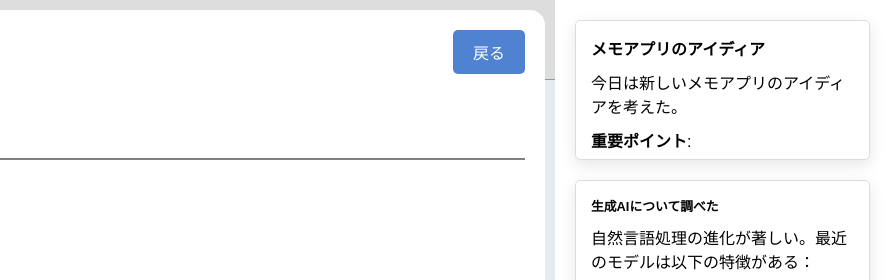
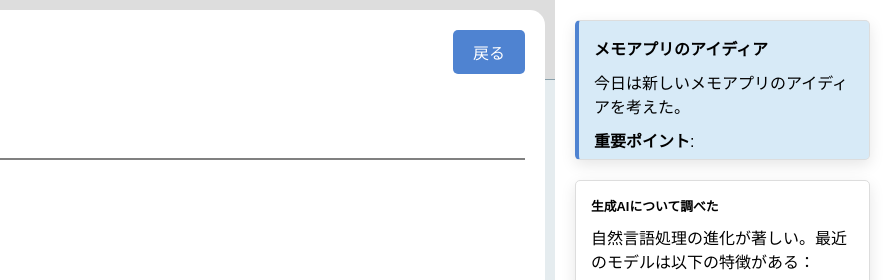
Before and after one commit to yuu-ux/similarian, a plain HTML site: page index.html in a window 1280 px wide. Both pictures are taken after a click on the element 354 px from the left and 306 px from the top of the page. Shown: the top 280 px of the page, 390-1280 px from the left. Drawn offline with nearby package versions, Linux system fonts and the light colour scheme; some packages are replaced by stand-ins of ours.

Commit message:
メモ選択時に背景色を変更

```diff
--- a/scripts/memo.js
+++ b/scripts/memo.js
@@ -172,6 +172,17 @@ function openMemo(id) {
     const memoDetailDateText = document.querySelector('.memo-detail-date-text');
     const sideMemos = document.querySelector('.side-memos');
 
+    // 選択状態をリセット
+    document.querySelectorAll('.memo-item.selected, .side-memo-item.selected').forEach(item => {
+        item.classList.remove('selected');
+    });
+
+    // メインリストの選択状態を更新
+    const selectedMemoItem = document.querySelector(`.memo-item[data-id="${id}"]`);
+    if (selectedMemoItem) {
+        selectedMemoItem.classList.add('selected');
+    }
+
     // id に対応するメモデータを取得
     const memo = memoData.find(memo => memo.id === id);
     if (!memo) return;
@@ -184,15 +195,25 @@ function openMemo(id) {
     // サイドメモに他のメモを並べる
     sideMemos.innerHTML = '';
     memoData.forEach(m => {
-        let sideItem = document.createElement('div');
-        sideItem.className = 'side-memo-item';
-        sideItem.innerHTML = marked.parse(m.text);
-        sideItem.onclick = () => openMemo(m.id);
-        sideMemos.appendChild(sideItem);
+        if (m.id !== id) {
+            let sideItem = document.createElement('div');
+            sideItem.className = 'side-memo-item';
+            sideItem.setAttribute('data-id', m.id);
+            sideItem.innerHTML = marked.parse(m.text);
+            sideItem.onclick = () => openMemo(m.id);
+            sideMemos.appendChild(sideItem);
+        } else {
+            // 選択されているメモをサイドメモにも表示し、選択状態にする
+            let sideItem = document.createElement('div');
+            sideItem.className = 'side-memo-item selected';
+            sideItem.setAttribute('data-id', m.id);
+            sideItem.innerHTML = marked.parse(m.text);
+            sideItem.onclick = () => openMemo(m.id);
+            sideMemos.appendChild(sideItem);
+        }
     });
 
-    // **表示切り替え**
-    console.log("openMemo: memo-list を非表示にし、memo-emb を表示");
+    // 表示切り替え
     memoList.classList.add('hidden');
     memoEmb.classList.remove('hidden');
 }
--- a/styles/memo.css
+++ b/styles/memo.css
@@ -289,6 +289,11 @@
   cursor: pointer;
 }
 
+.side-memo-item.selected {
+    background-color: #6fb2e246;
+    border-left: 4px solid #4f83d1;
+}
+
 @media (max-width: 1200px) {
     .memo-list {
         grid-template-columns: repeat(3, 1fr);
```
Also changed, not shown: main/css/style.css (deleted, +0 -30 lines).
